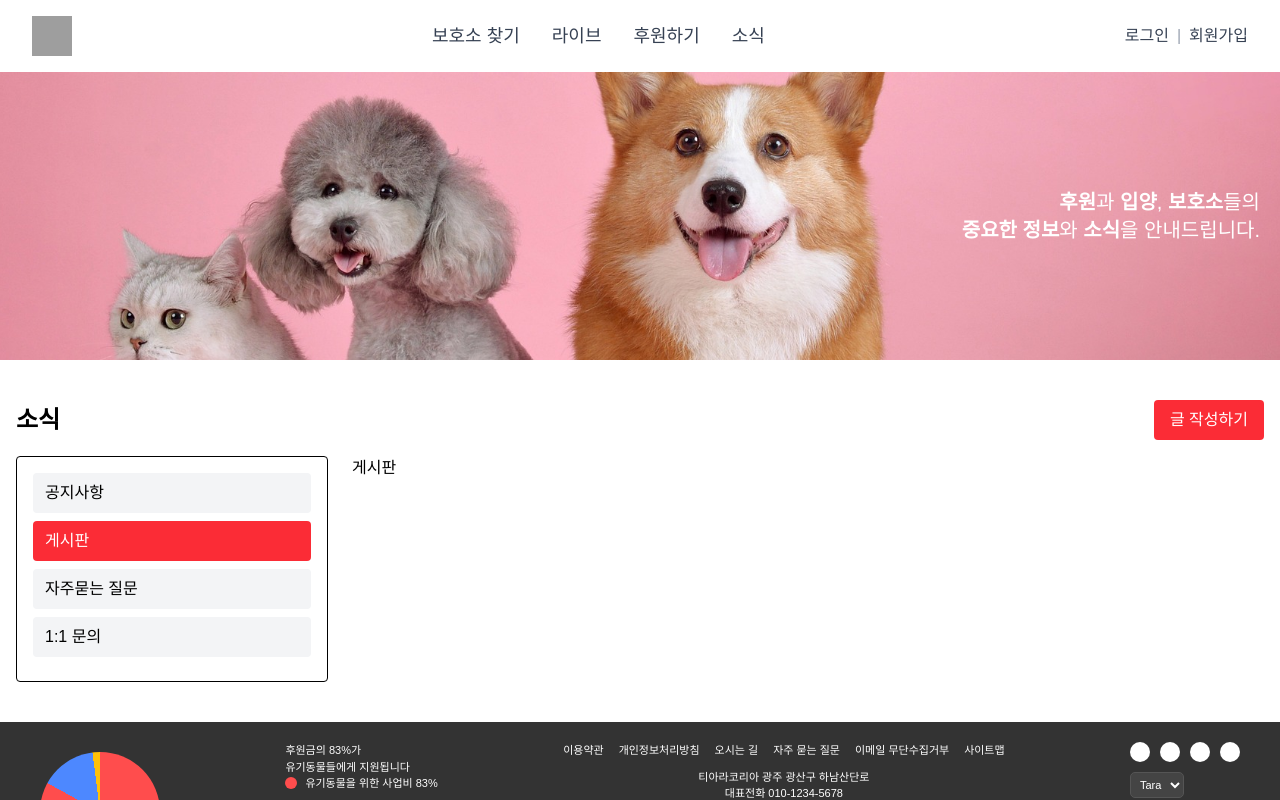
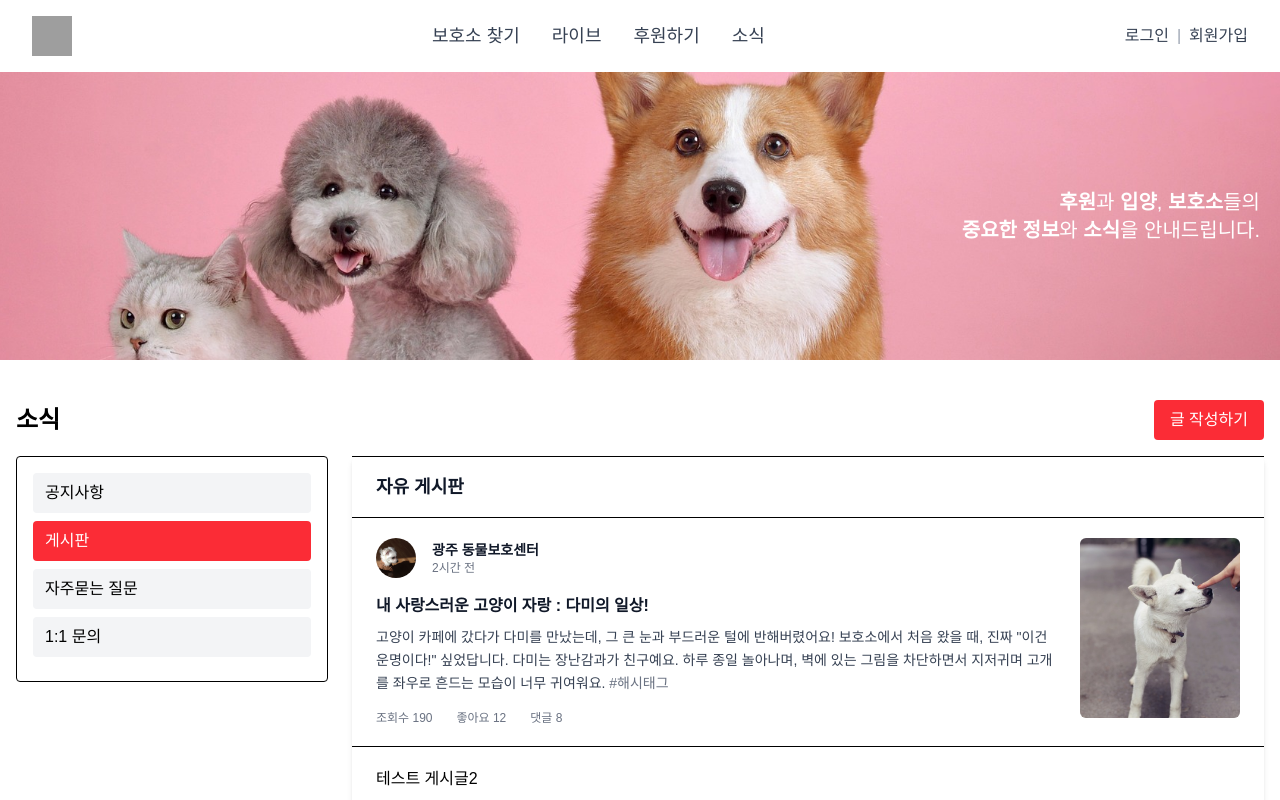
Before and after one commit to p990805/commonproject, a React (Vite) app in the folder T-ara/: page /community in a window 1280 px wide. Both pictures are taken after a click on the button "게시판". Shown: the top 800 px of the page. Built offline with nearby package versions, Linux system fonts and the light colour scheme; grey boxes are pictures that could not be loaded.

Commit message:
[주찬] Feat : 자유게시판 테스트 디자인 구현 02.03

```diff
--- a/T-ara/src/components/community/Board.jsx
+++ b/T-ara/src/components/community/Board.jsx
@@ -1,7 +1,68 @@
 const Board =() => {
 
     return(
-        <div>게시판</div>
+        <div className="w-full bg-white rounded-md shadow-md">
+            <div className="px-6 py-4 border-y">
+                <p className="text-lg font-bold text-gray-900">자유 게시판</p>
+            </div>
+
+
+            <ul role="list" className="divide-y divide-black">
+
+                <li className="flex justify-between items-start gap-x-6 px-6 py-5">
+
+                <div className="flex flex-col gap-4 w-full">
+
+                    <div className="flex items-center gap-x-4">
+                    <img
+                        src="/assets/nanum1.png"
+                        alt="작성자 프로필"
+                        className="w-10 h-10 rounded-full"
+                    />
+                    <div>
+                        <p className="text-sm font-bold text-gray-900">광주 동물보호센터</p>
+                        <p className="text-xs text-gray-500">2시간 전</p>
+                    </div>
+                    </div>
+
+
+                    <div>
+                    <h2 className="text-base font-bold text-gray-900 mb-2">
+                        내 사랑스러운 고양이 자랑 : 다미의 일상!
+                    </h2>
+                    <p className="text-sm text-gray-700 leading-relaxed">
+                        고양이 카페에 갔다가 다미를 만났는데, 그 큰 눈과 부드러운 털에
+                        반해버렸어요! 보호소에서 처음 왔을 때, 진짜 "이건 운명이다!" 싶었답니다.
+                        다미는 장난감과가 친구예요. 하루 종일 놀아나며, 벽에 있는 그림을
+                        차단하면서 지저귀며 고개를 좌우로 흔드는 모습이 너무 귀여워요.{" "}
+                        <span className="text-gray-500">#해시태그</span>
+                    </p>
+                    </div>
+
+
+                    <div className="flex items-center gap-x-6 text-xs text-gray-500">
+                    <span>조회수 190</span>
+                    <span>좋아요 12</span>
+                    <span>댓글 8</span>
+                    </div>
+                </div>
+
+
+                <img
+                    src="/assets/nanum2.png"
+                    alt="게시글 이미지"
+                    className="w-40 h-45 object-cover rounded-md"
+                />
+                </li>
+
+
+                <li className="flex justify-between items-start gap-x-6 px-6 py-5">
+
+                <p>테스트 게시글2</p>
+                </li>
+            </ul>
+            </div>
+
     )
 }
 export default Board;
```
